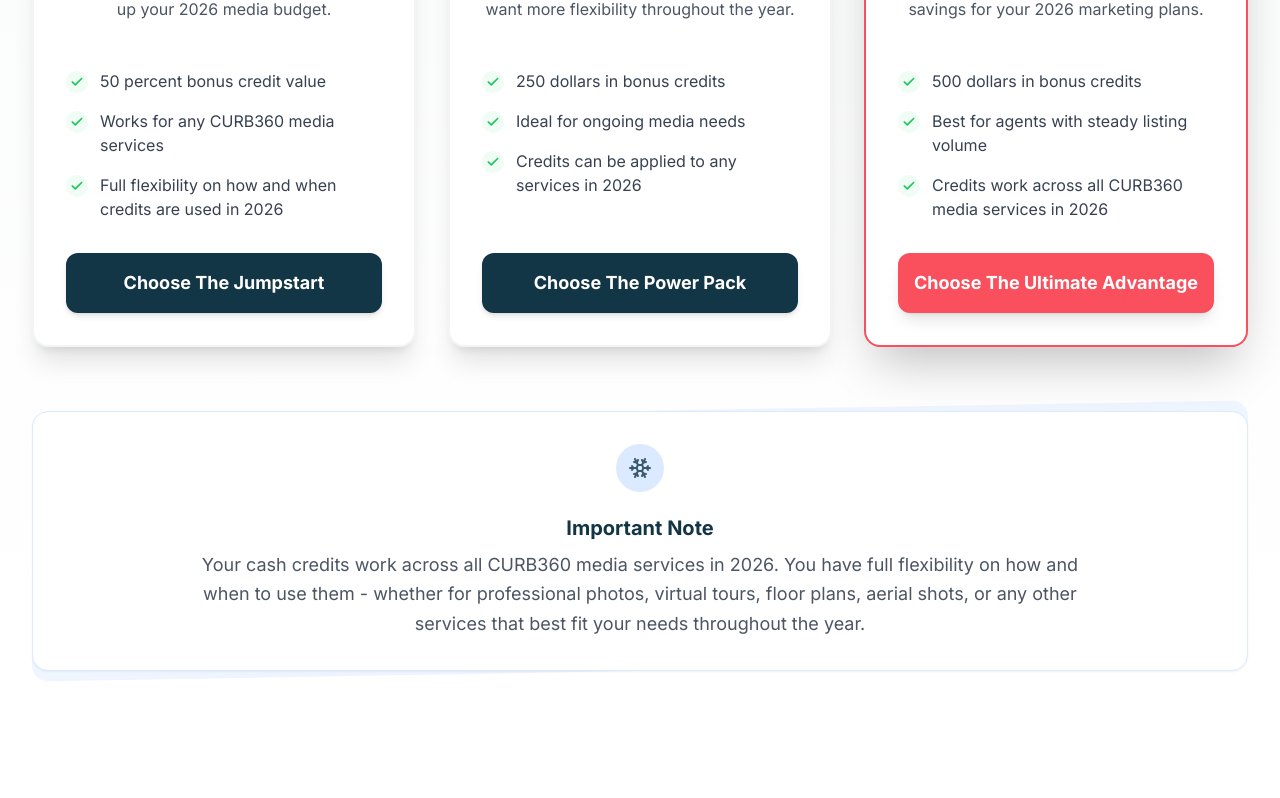
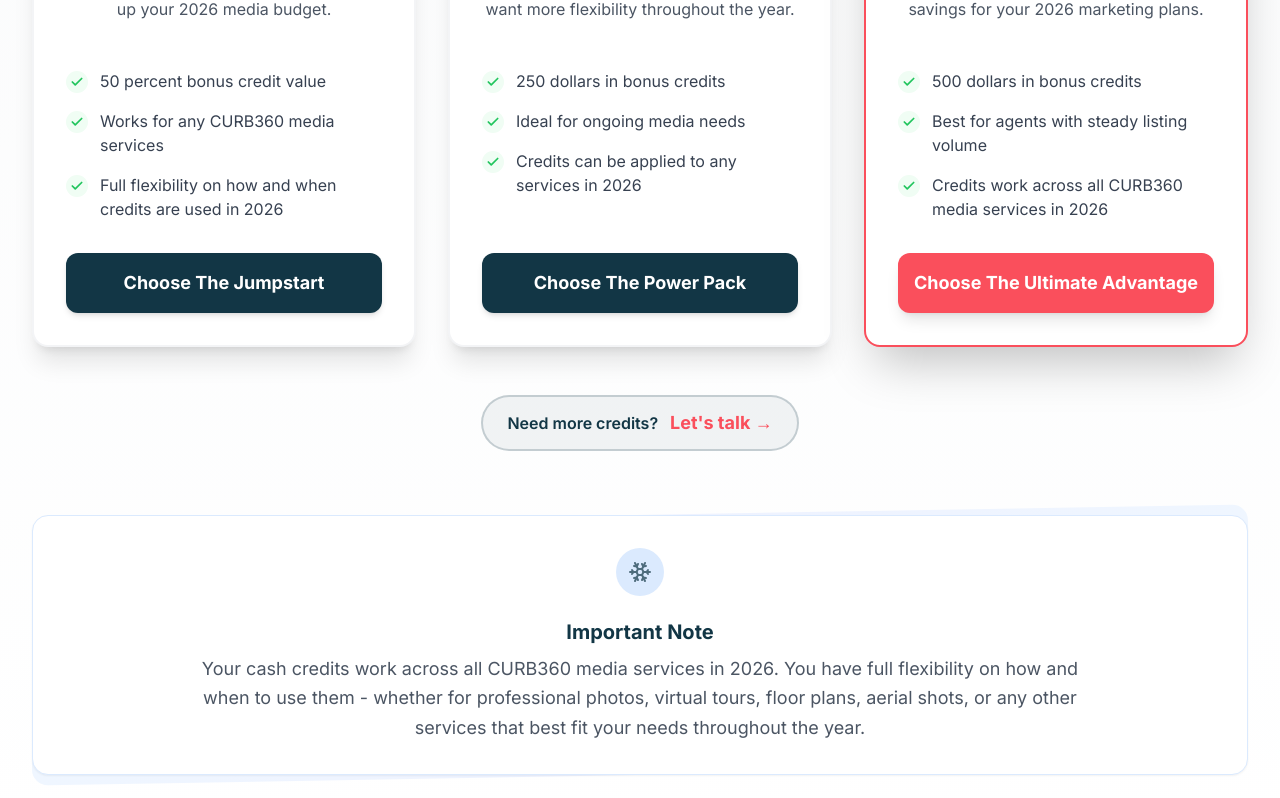
Before and after one commit to AlbinoLumi/End-Of-Year-Offer-CURB360, a React (Vite) app: page / in a window 1280 px wide. Shown: the part 1999-2797 px from the top of the page. Built offline with nearby package versions, Linux system fonts and the light colour scheme.

Commit message:
Add compact 'Need more credits? Let's talk' section with email link

```diff
--- a/components/Packages.tsx
+++ b/components/Packages.tsx
@@ -120,6 +120,19 @@
           ))}
         </div>
 
+        {/* Need More Credits Section */}
+        <div className="mt-12 text-center">
+          <div className="inline-flex items-center gap-3 bg-brandBlue/5 border-2 border-brandBlue/20 rounded-full px-6 py-3 hover:border-brandRed/40 hover:bg-brandRed/5 transition-all">
+            <span className="text-brandBlue font-semibold">Need more credits?</span>
+            <a
+              href="mailto:support@curb360.com?subject=Custom Credit Package Inquiry&body=Hi, I'm interested in discussing a custom credit package for 2026."
+              className="text-brandRed hover:text-red-600 font-bold text-lg transition-colors"
+            >
+              Let's talk →
+            </a>
+          </div>
+        </div>
+
         {/* Credits Availability Note */}
         <div className="mt-16 relative">
             <div className="absolute inset-0 bg-gradient-to-r from-blue-50 via-indigo-50 to-blue-50 rounded-2xl transform -skew-y-1"></div>
```
